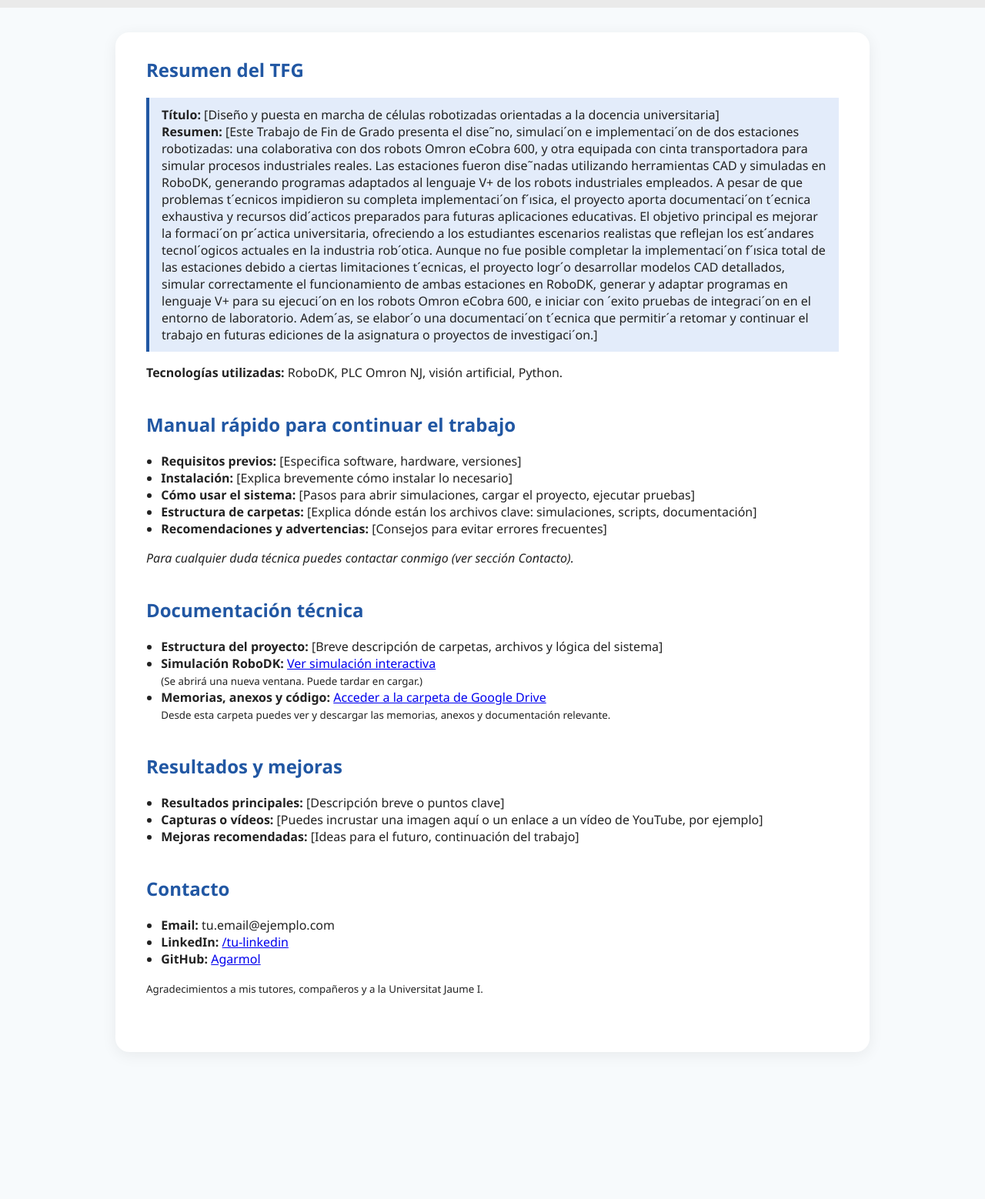
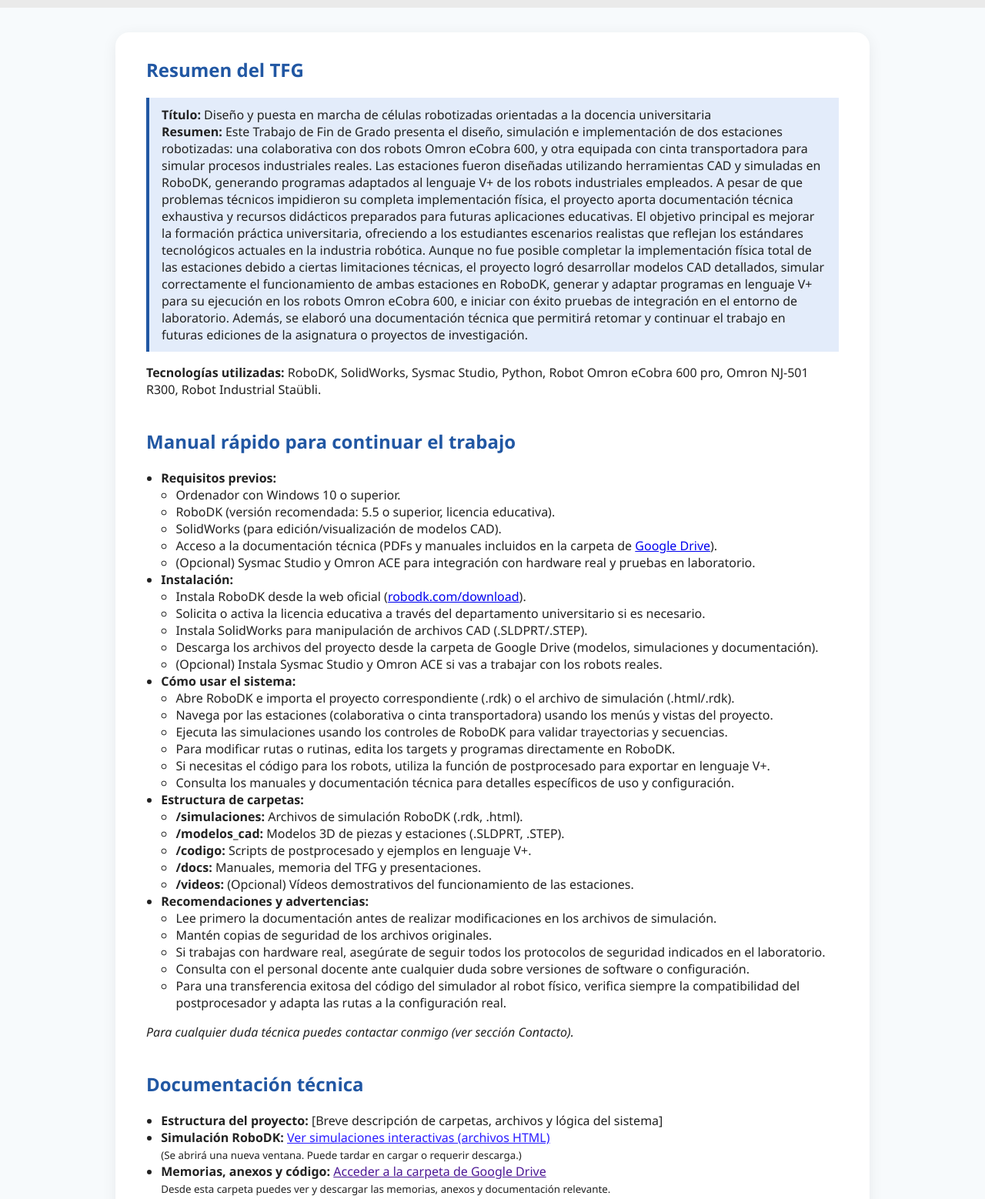
Before and after one commit to Agarmol/Agarmol.github.io, a plain HTML site: page index.html in a window 1280 px wide. Shown: the part 190-1748 px from the top of the page at 77% size. Before the commit the page ends 1589 px from the top, so only its background shows below. Drawn offline with Linux system fonts and the light colour scheme.

Commit message:
documentacion tecnica

```diff
--- a/index.html
+++ b/index.html
@@ -42,59 +42,89 @@
   <section id="resumen">
     <h2>Resumen del TFG</h2>
     <div style="background: #e3ecfa; border-left: 4px solid #2157A3; padding: .7rem 1rem; margin: 1rem 0;">
-      <strong>Título:</strong> [Diseño y puesta en marcha de células robotizadas orientadas a la docencia universitaria]<br>
-      <strong>Resumen:</strong> [Este Trabajo de Fin de Grado presenta el dise˜no, simulaci´on e implementaci´on
-de dos estaciones robotizadas: una colaborativa con dos robots Omron eCobra 600, y
-otra equipada con cinta transportadora para simular procesos industriales reales. Las
-estaciones fueron dise˜nadas utilizando herramientas CAD y simuladas en RoboDK,
-generando programas adaptados al lenguaje V+ de los robots industriales empleados.
-A pesar de que problemas t´ecnicos impidieron su completa implementaci´on f´ısica, el
-proyecto aporta documentaci´on t´ecnica exhaustiva y recursos did´acticos preparados
-para futuras aplicaciones educativas. El objetivo principal es mejorar la formaci´on
-pr´actica universitaria, ofreciendo a los estudiantes escenarios realistas que reflejan
-los est´andares tecnol´ogicos actuales en la industria rob´otica.
-      Aunque no fue posible completar la implementaci´on f´ısica total de las estaciones
-debido a ciertas limitaciones t´ecnicas, el proyecto logr´o desarrollar modelos CAD detallados, simular correctamente el funcionamiento de ambas estaciones en RoboDK,
-generar y adaptar programas en lenguaje V+ para su ejecuci´on en los robots Omron
-eCobra 600, e iniciar con ´exito pruebas de integraci´on en el entorno de laboratorio.
-Adem´as, se elabor´o una documentaci´on t´ecnica que permitir´a retomar y continuar
-el trabajo en futuras ediciones de la asignatura o proyectos de investigaci´on.]
+      <strong>Título:</strong> Diseño y puesta en marcha de células robotizadas orientadas a la docencia universitaria<br>
+      <strong>Resumen:</strong> Este Trabajo de Fin de Grado presenta el diseño, simulación e implementación de dos estaciones robotizadas: una colaborativa con dos robots Omron eCobra 600, y otra equipada con cinta transportadora para simular procesos industriales reales. Las estaciones fueron diseñadas utilizando herramientas CAD y simuladas en RoboDK, generando programas adaptados al lenguaje V+ de los robots industriales empleados. A pesar de que problemas técnicos impidieron su completa implementación física, el proyecto aporta documentación técnica exhaustiva y recursos didácticos preparados para futuras aplicaciones educativas. El objetivo principal es mejorar la formación práctica universitaria, ofreciendo a los estudiantes escenarios realistas que reflejan los estándares tecnológicos actuales en la industria robótica.
+
+Aunque no fue posible completar la implementación física total de las estaciones debido a ciertas limitaciones técnicas, el proyecto logró desarrollar modelos CAD detallados, simular correctamente el funcionamiento de ambas estaciones en RoboDK, generar y adaptar programas en lenguaje V+ para su ejecución en los robots Omron eCobra 600, e iniciar con éxito pruebas de integración en el entorno de laboratorio. Además, se elaboró una documentación técnica que permitirá retomar y continuar el trabajo en futuras ediciones de la asignatura o proyectos de investigación.
     </div>
     <p>
-      <strong>Tecnologías utilizadas:</strong> RoboDK, PLC Omron NJ, visión artificial, Python.
+      <strong>Tecnologías utilizadas:</strong> RoboDK, SolidWorks, Sysmac Studio, Python, Robot Omron eCobra 600 pro, Omron NJ-501 R300, Robot Industrial Staübli.
     </p>
   </section>
 
   <section id="manual">
   <h2>Manual rápido para continuar el trabajo</h2>
   <ul>
-      <li><strong>Requisitos previos:</strong> [Especifica software, hardware, versiones]</li>
-      <li><strong>Instalación:</strong> [Explica brevemente cómo instalar lo necesario]</li>
-      <li><strong>Cómo usar el sistema:</strong> [Pasos para abrir simulaciones, cargar el proyecto, ejecutar pruebas]</li>
-      <li><strong>Estructura de carpetas:</strong> [Explica dónde están los archivos clave: simulaciones, scripts, documentación]</li>
-      <li><strong>Recomendaciones y advertencias:</strong> [Consejos para evitar errores frecuentes]</li>
+    <li><strong>Requisitos previos:</strong>
+      <ul>
+        <li>Ordenador con Windows 10 o superior.</li>
+        <li>RoboDK (versión recomendada: 5.5 o superior, licencia educativa).</li>
+        <li>SolidWorks (para edición/visualización de modelos CAD).</li>
+        <li>Acceso a la documentación técnica (PDFs y manuales incluidos en la carpeta de <a href="https://drive.google.com/drive/folders/1V7MlEj2X_MAyY85hKqtiCwe6o93ga-ta" target="_blank">Google Drive</a>).</li>
+        <li>(Opcional) Sysmac Studio y Omron ACE para integración con hardware real y pruebas en laboratorio.</li>
       </ul>
-    <p>
-      <em>Para cualquier duda técnica puedes contactar conmigo (ver sección Contacto).</em>
-    </p>
+    </li>
+    <li><strong>Instalación:</strong>
+      <ul>
+        <li>Instala RoboDK desde la web oficial (<a href="https://robodk.com/download" target="_blank">robodk.com/download</a>).</li>
+        <li>Solicita o activa la licencia educativa a través del departamento universitario si es necesario.</li>
+        <li>Instala SolidWorks para manipulación de archivos CAD (.SLDPRT/.STEP).</li>
+        <li>Descarga los archivos del proyecto desde la carpeta de Google Drive (modelos, simulaciones y documentación).</li>
+        <li>(Opcional) Instala Sysmac Studio y Omron ACE si vas a trabajar con los robots reales.</li>
+      </ul>
+    </li>
+    <li><strong>Cómo usar el sistema:</strong>
+      <ul>
+        <li>Abre RoboDK e importa el proyecto correspondiente (.rdk) o el archivo de simulación (.html/.rdk).</li>
+        <li>Navega por las estaciones (colaborativa o cinta transportadora) usando los menús y vistas del proyecto.</li>
+        <li>Ejecuta las simulaciones usando los controles de RoboDK para validar trayectorias y secuencias.</li>
+        <li>Para modificar rutas o rutinas, edita los targets y programas directamente en RoboDK.</li>
+        <li>Si necesitas el código para los robots, utiliza la función de postprocesado para exportar en lenguaje V+.</li>
+        <li>Consulta los manuales y documentación técnica para detalles específicos de uso y configuración.</li>
+      </ul>
+    </li>
+    <li><strong>Estructura de carpetas:</strong>
+      <ul>
+        <li><strong>/simulaciones:</strong> Archivos de simulación RoboDK (.rdk, .html).</li>
+        <li><strong>/modelos_cad:</strong> Modelos 3D de piezas y estaciones (.SLDPRT, .STEP).</li>
+        <li><strong>/codigo:</strong> Scripts de postprocesado y ejemplos en lenguaje V+.</li>
+        <li><strong>/docs:</strong> Manuales, memoria del TFG y presentaciones.</li>
+        <li><strong>/videos:</strong> (Opcional) Vídeos demostrativos del funcionamiento de las estaciones.</li>
+      </ul>
+    </li>
+    <li><strong>Recomendaciones y advertencias:</strong>
+      <ul>
+        <li>Lee primero la documentación antes de realizar modificaciones en los archivos de simulación.</li>
+        <li>Mantén copias de seguridad de los archivos originales.</li>
+        <li>Si trabajas con hardware real, asegúrate de seguir todos los protocolos de seguridad indicados en el laboratorio.</li>
+        <li>Consulta con el personal docente ante cualquier duda sobre versiones de software o configuración.</li>
+        <li>Para una transferencia exitosa del código del simulador al robot físico, verifica siempre la compatibilidad del postprocesador y adapta las rutas a la configuración real.</li>
+      </ul>
+    </li>
+  </ul>
+  <p><em>Para cualquier duda técnica puedes contactar conmigo (ver sección Contacto).</em></p>
 </section>
+
 
   <section id="doc">
   <h2>Documentación técnica</h2>
   <ul>
     <li><strong>Estructura del proyecto:</strong> [Breve descripción de carpetas, archivos y lógica del sistema]</li>
     <li><strong>Simulación RoboDK:</strong>
-        <a href="simulacion/index.html" target="_blank">Ver simulación interactiva</a>
-        <br><small>(Se abrirá una nueva ventana. Puede tardar en cargar.)</small>
+      <a href="https://drive.google.com/drive/folders/1uXIqrnlMsHVH_Idj2euvFDdLgQsjysen" target="_blank" style="color:#2a1cff; text-decoration:underline;">
+        Ver simulaciones interactivas (archivos HTML)
+      </a>
+      <br><small>(Se abrirá una nueva ventana. Puede tardar en cargar o requerir descarga.)</small>
     </li>
     <li><strong>Memorias, anexos y código:</strong>
-        <a href="https://drive.google.com/drive/folders/1V7MlEj2X_MAyY85hKqtiCwe6o93ga-ta" target="_blank">
+      <a href="https://drive.google.com/drive/folders/1V7MlEj2X_MAyY85hKqtiCwe6o93ga-ta" target="_blank" style="color:#4b1694; text-decoration:underline;">
         Acceder a la carpeta de Google Drive
       </a>
       <br><small>Desde esta carpeta puedes ver y descargar las memorias, anexos y documentación relevante.</small>
     </li>
   </ul>
 </section>
+
 
   <section id="resultados">
     <h2>Resultados y mejoras</h2>
```
Lines whose indentation alone changed are shown as unchanged.
